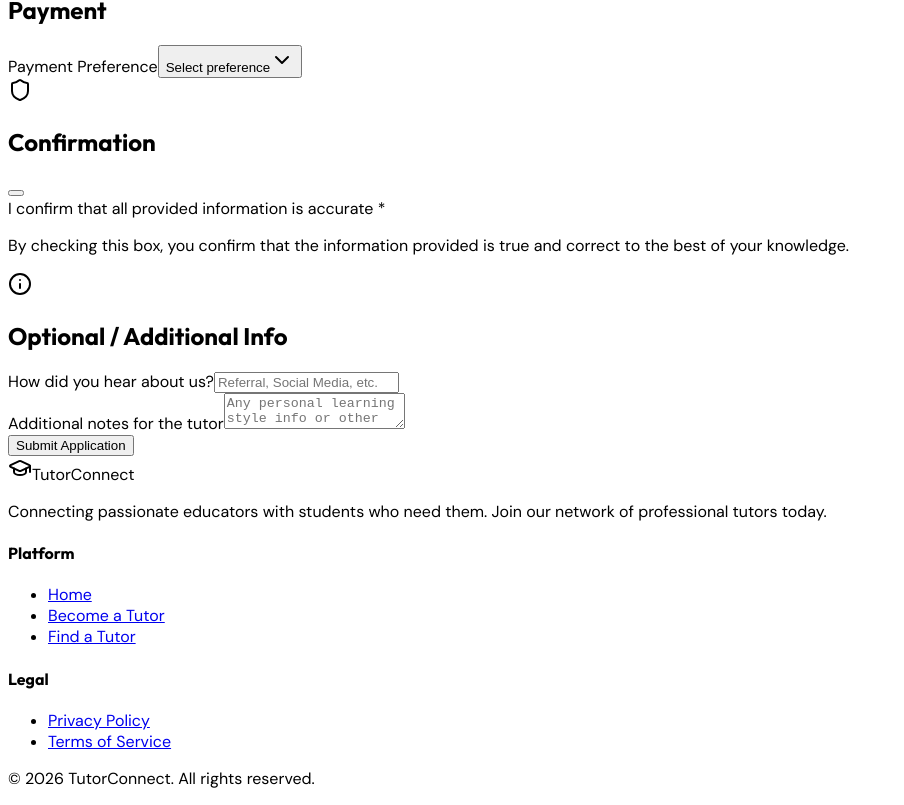
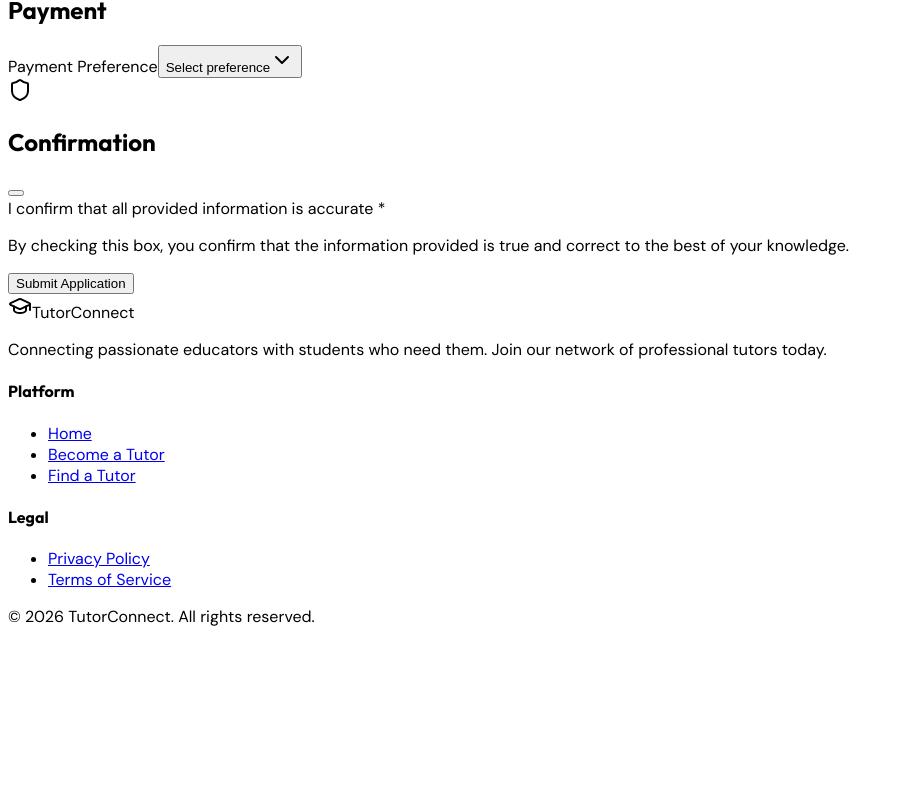
Before and after one commit to mehmoodyahya74/parents-application, a React (Vite) app in the folder client/: page /apply in a window 1280 px wide. Shown: the part 1149-1954 px from the top of the page, without its empty margins (0-904 px from the left). After the commit the page ends 1792 px from the top, so only its background shows below. Built offline with nearby package versions, Linux system fonts and the light colour scheme; a web font is replaced by a local one.

Commit message:
Remove optional additional info section from Apply page
Removed optional section for additional info from the application form.

```diff
--- a/client/src/pages/Apply.tsx
+++ b/client/src/pages/Apply.tsx
@@ -11,7 +11,7 @@ import { Textarea } from "@/components/ui/textarea";
 import { Select, SelectContent, SelectItem, SelectTrigger, SelectValue } from "@/components/ui/select";
 import { Checkbox } from "@/components/ui/checkbox";
 import { Button } from "@/components/ui/button";
-import { Loader2, User, MapPin, BookOpen, Phone, Shield, Info, CreditCard } from "lucide-react";
+import { Loader2, User, MapPin, BookOpen, Phone, Shield, CreditCard } from "lucide-react";
 import { motion } from "framer-motion";
 
 const SUBJECTS_LIST = [
@@ -489,48 +489,6 @@ export default function Apply() {
                     />
                   </section>
 
-                  {/* Section 6: Optional / Additional Info */}
-                  <section className="space-y-6">
-                    <div className="flex items-center gap-3 pb-4 border-b">
-                      <div className="bg-gray-50 p-2 rounded-lg text-gray-600">
-                        <Info className="w-6 h-6" />
-                      </div>
-                      <h2 className="text-2xl font-bold text-slate-800"> Optional / Additional Info</h2>
-                    </div>
-
-                    <FormField
-                      control={form.control}
-                      name="referralSource"
-                      render={({ field }) => (
-                        <FormItem>
-                          <FormLabel className="text-slate-700 font-semibold">How did you hear about us?</FormLabel>
-                          <FormControl>
-                            <Input placeholder="Referral, Social Media, etc." className="h-12 rounded-xl" {...field} />
-                          </FormControl>
-                          <FormMessage />
-                        </FormItem>
-                      )}
-                    />
-
-                    <FormField
-                      control={form.control}
-                      name="studentAdditionalNotes"
-                      render={({ field }) => (
-                        <FormItem>
-                          <FormLabel className="text-slate-700 font-semibold">Additional notes for the tutor</FormLabel>
-                          <FormControl>
-                            <Textarea
-                              placeholder="Any personal learning style info or other qualifications"
-                              className="min-h-[100px] rounded-xl"
-                              {...field}
-                            />
-                          </FormControl>
-                          <FormMessage />
-                        </FormItem>
-                      )}
-                    />
-                  </section>
-
                   <Button
                     type="submit"
                     className="w-full h-14 text-lg font-bold rounded-2xl transition-all hover:scale-[1.01]"
```
